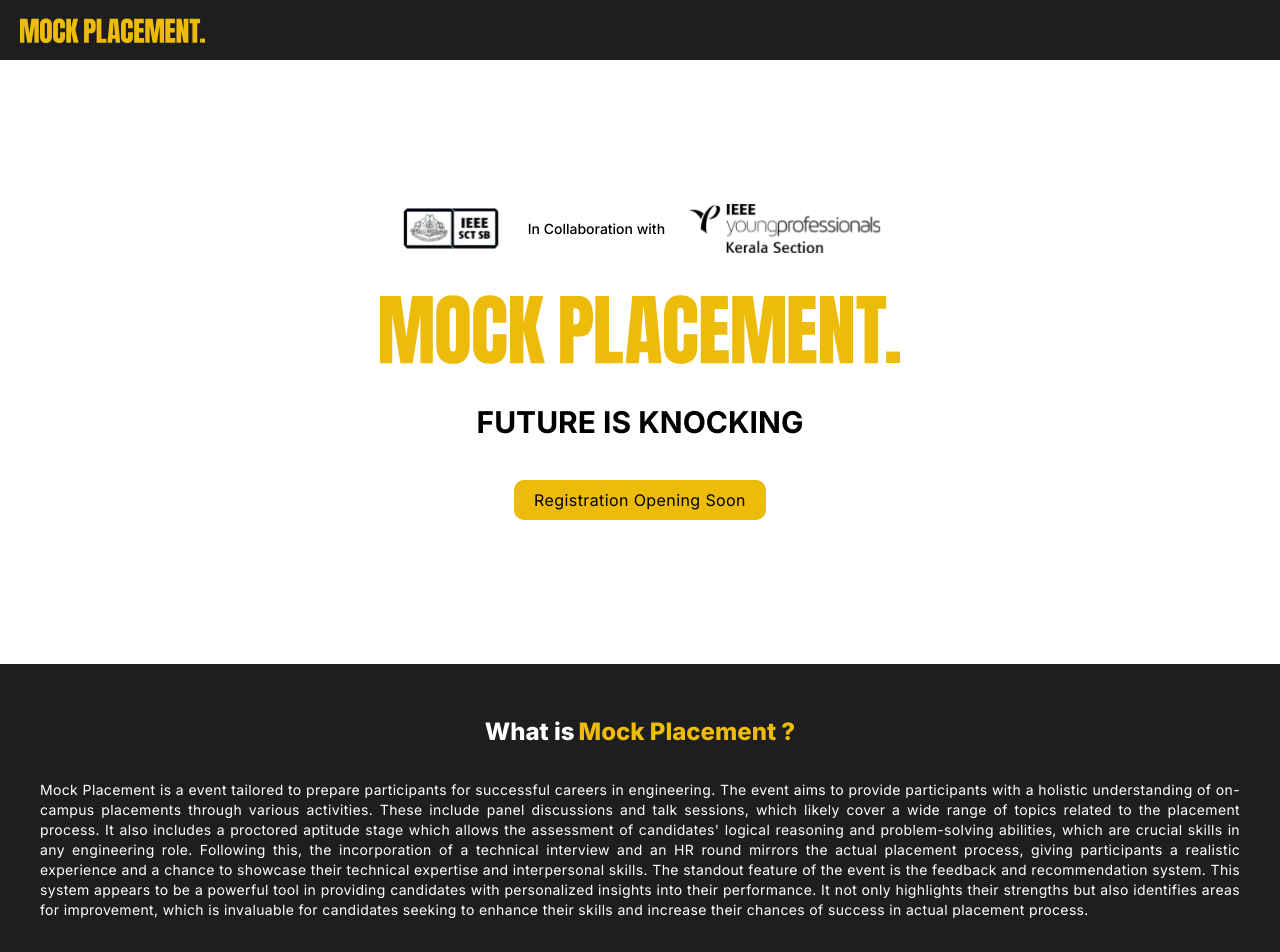
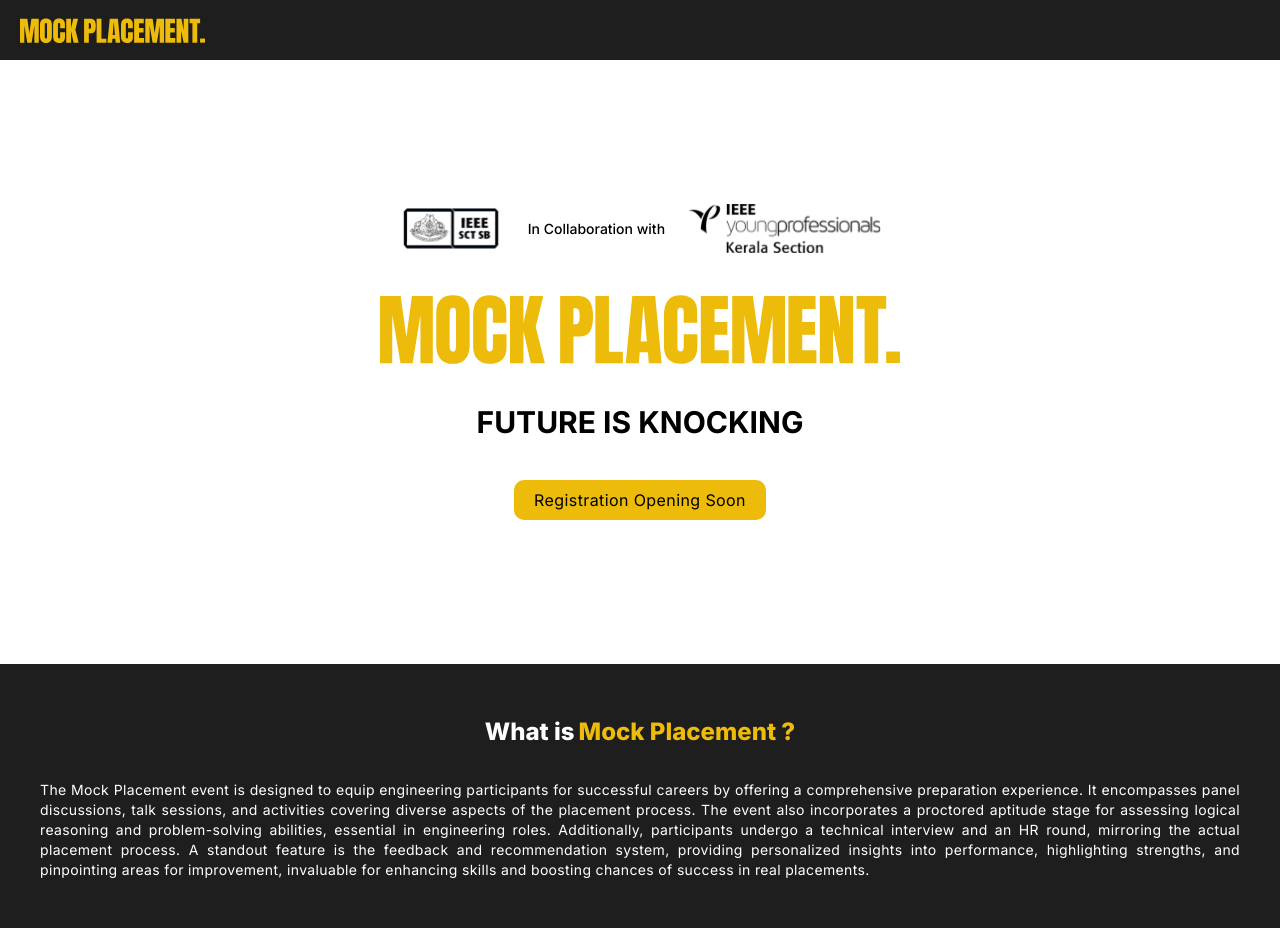
Before and after one commit to ajithrt007/mock-placement, a Next.js app: page / in a window 1280 px wide. Shown: the top 952 px of the page. Built offline with nearby package versions, Linux system fonts and the light colour scheme.

Commit message:
content change 3

```diff
--- a/src/app/page.tsx
+++ b/src/app/page.tsx
@@ -58,24 +58,18 @@ export default function Home() {
           </p>
         </div>
         <p className="text-white text-sm tracking-wide pb-7 text-justify">
-          Mock Placement is a event tailored to prepare participants for
-          successful careers in engineering. The event aims to provide
-          participants with a holistic understanding of on-campus placements
-          through various activities. These include panel discussions and talk
-          sessions, which likely cover a wide range of topics related to the
-          placement process. It also includes a proctored aptitude stage which
-          allows the assessment of candidates&apos; logical reasoning and
-          problem-solving abilities, which are crucial skills in any engineering
-          role. Following this, the incorporation of a technical interview and
-          an HR round mirrors the actual placement process, giving participants
-          a realistic experience and a chance to showcase their technical
-          expertise and interpersonal skills. The standout feature of the event
-          is the feedback and recommendation system. This system appears to be a
-          powerful tool in providing candidates with personalized insights into
-          their performance. It not only highlights their strengths but also
-          identifies areas for improvement, which is invaluable for candidates
-          seeking to enhance their skills and increase their chances of success
-          in actual placement process.
+          The Mock Placement event is designed to equip engineering participants
+          for successful careers by offering a comprehensive preparation
+          experience. It encompasses panel discussions, talk sessions, and
+          activities covering diverse aspects of the placement process. The
+          event also incorporates a proctored aptitude stage for assessing
+          logical reasoning and problem-solving abilities, essential in
+          engineering roles. Additionally, participants undergo a technical
+          interview and an HR round, mirroring the actual placement process. A
+          standout feature is the feedback and recommendation system, providing
+          personalized insights into performance, highlighting strengths, and
+          pinpointing areas for improvement, invaluable for enhancing skills and
+          boosting chances of success in real placements.
         </p>
       </section>
       <section className="p-7">
```
